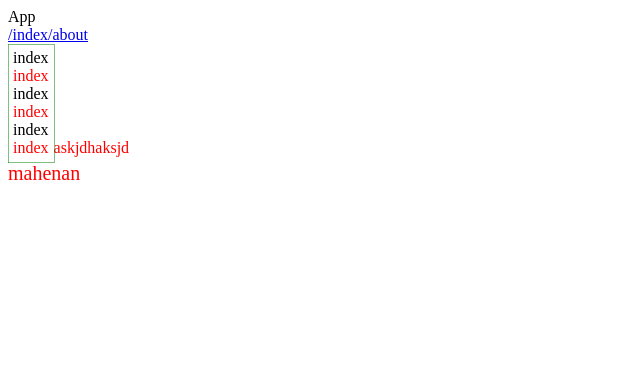
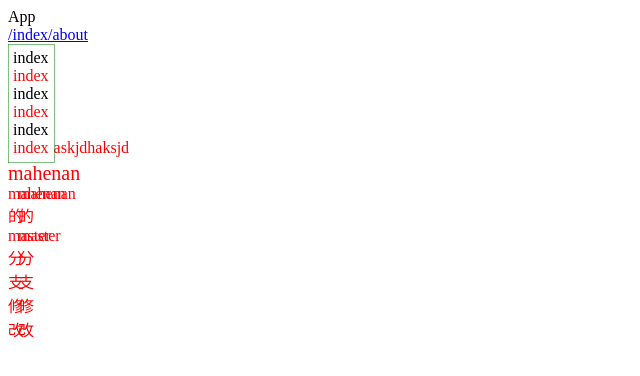
Before and after one commit to 676962537/my-owner, a Vue app: page /#/index in a window 1280 px wide. Shown: the top 376 px of the page, without its empty margins (0-640 px from the left). Built offline with nearby package versions, Linux system fonts and the light colour scheme.

Commit message:
马赫男的第一次master分支修改

```diff
--- a/src/components/index.vue
+++ b/src/components/index.vue
@@ -10,6 +10,17 @@
     </div>
     <div class="mahenan">askjdhaksjd</div>
     <div v-color id="mahenan">mahenan</div>
+
+    <div class="mahenan">
+      <span>
+        <span>mahenan的master分支修改</span>
+      </span>
+    </div>
+    <div class="mahenan">
+      <span>
+        <div>mahenan的master分支修改</div>
+      </span>
+    </div>
   </div>
 </template>
 <script lang="ts">
```
Also changed, not shown: 1 other file (tests, documents, lock files or other folders).
